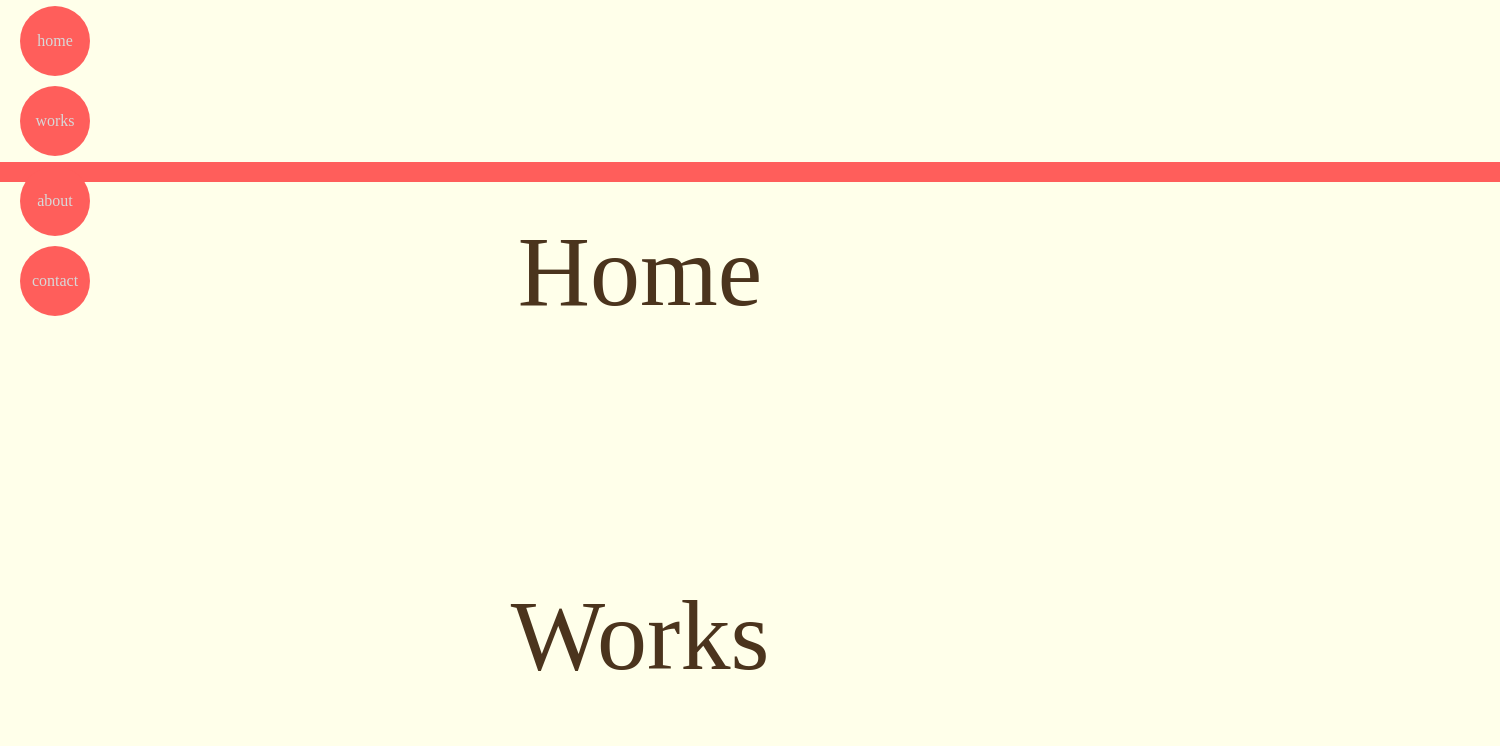
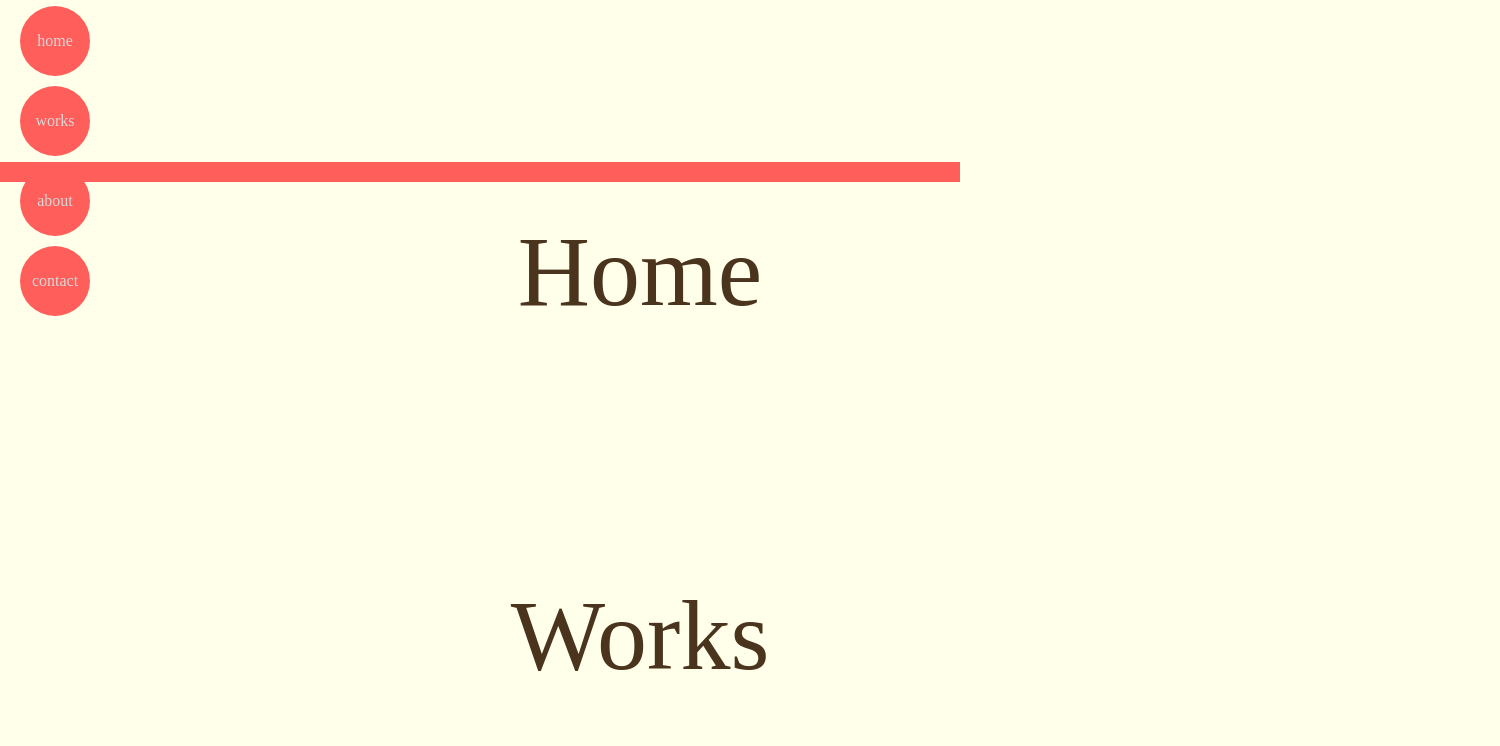
Before and after one commit to YoshinoShotaro/yos, a plain HTML site: page index.html in a window 1280 px wide. Shown: the part 54-800 px from the top of the page, 1500 px wide, since content can reach past the window. Drawn offline with nearby package versions, Linux system fonts and the light colour scheme.

Commit message:
Add files via upload

```diff
--- a/style.css
+++ b/style.css
@@ -88,7 +88,7 @@ div.contents p{
 }
 
 .hrstyle{
-	width:1500px;
+	width:75%;
 	height: 20px;
 	background-color:#FF5E5B;
 	border: none;
```
